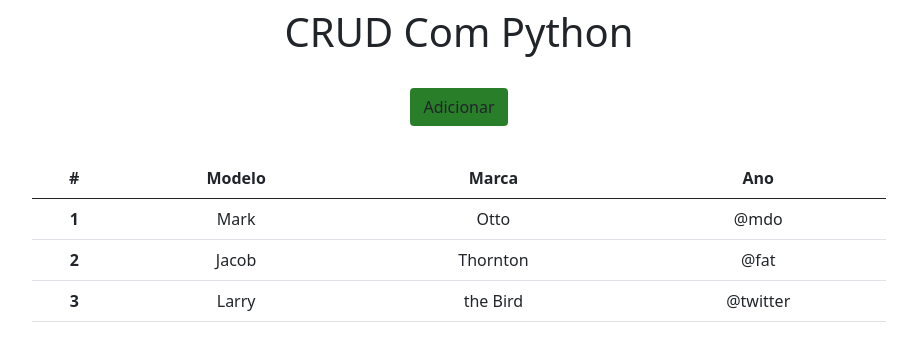
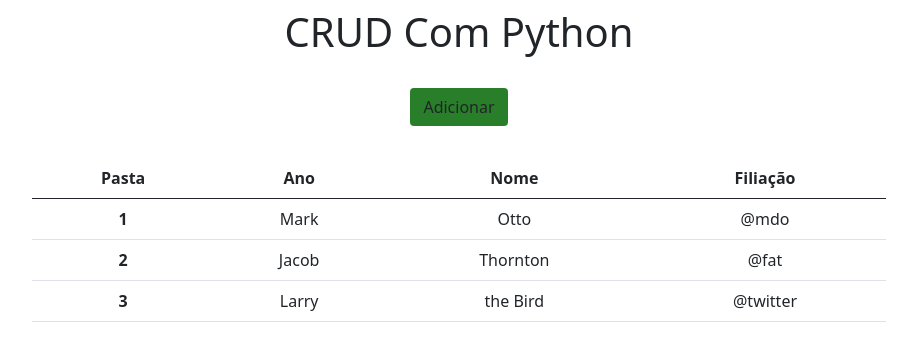
Before and after one commit to orionsamuel/CRUD-Edmundo-Neves, a Django app: page / in a window 1280 px wide. Shown: the top 361 px of the page, without its empty margins (181-1098 px from the left). Run offline with Django 3.2, Linux system fonts and the light colour scheme.

Commit message:
Initial Commit

```diff
--- a/app/templates/index.html
+++ b/app/templates/index.html
@@ -20,10 +20,10 @@
             <table class="table">
                 <thead>
                   <tr>
-                    <th scope="col">#</th>
-                    <th scope="col">Modelo</th>
-                    <th scope="col">Marca</th>
+                    <th scope="col">Pasta</th>
                     <th scope="col">Ano</th>
+                    <th scope="col">Nome</th>
+                    <th scope="col">Filiação</th>
                   </tr>
                 </thead>
                 <tbody>
```
Also changed, not shown: 1 other file.
